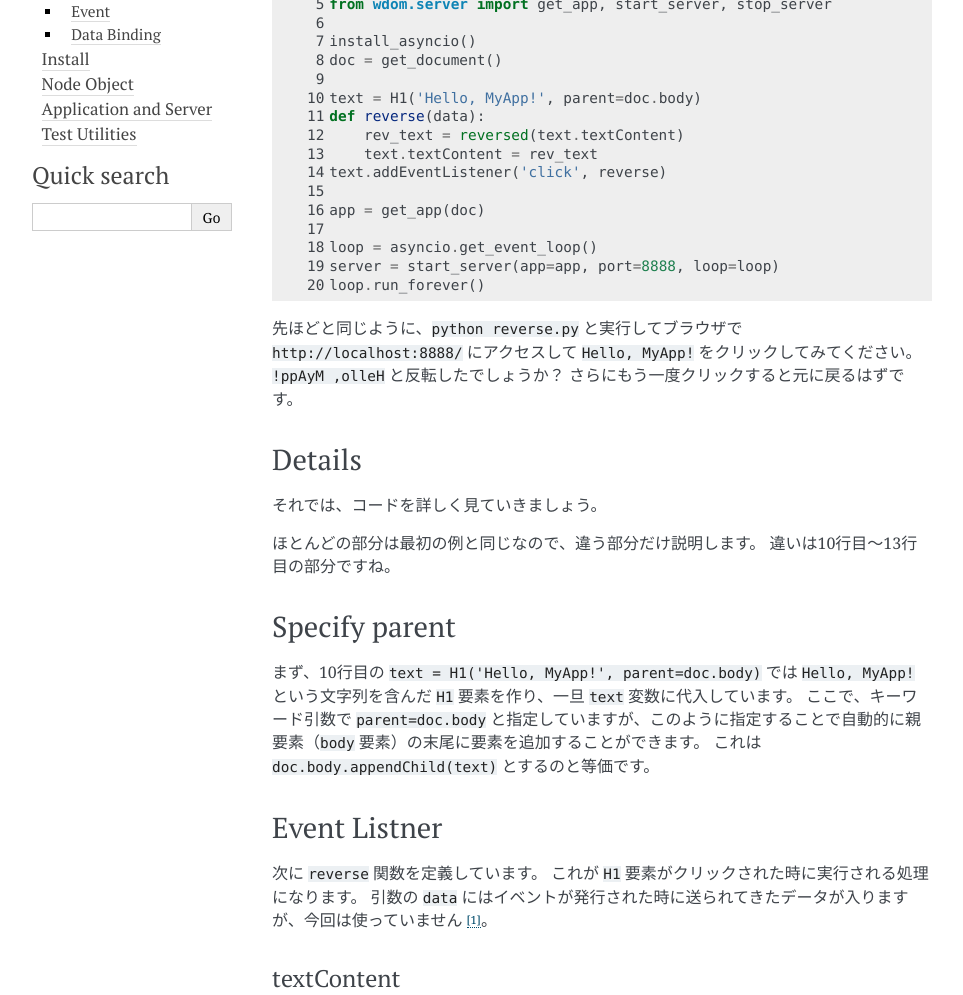
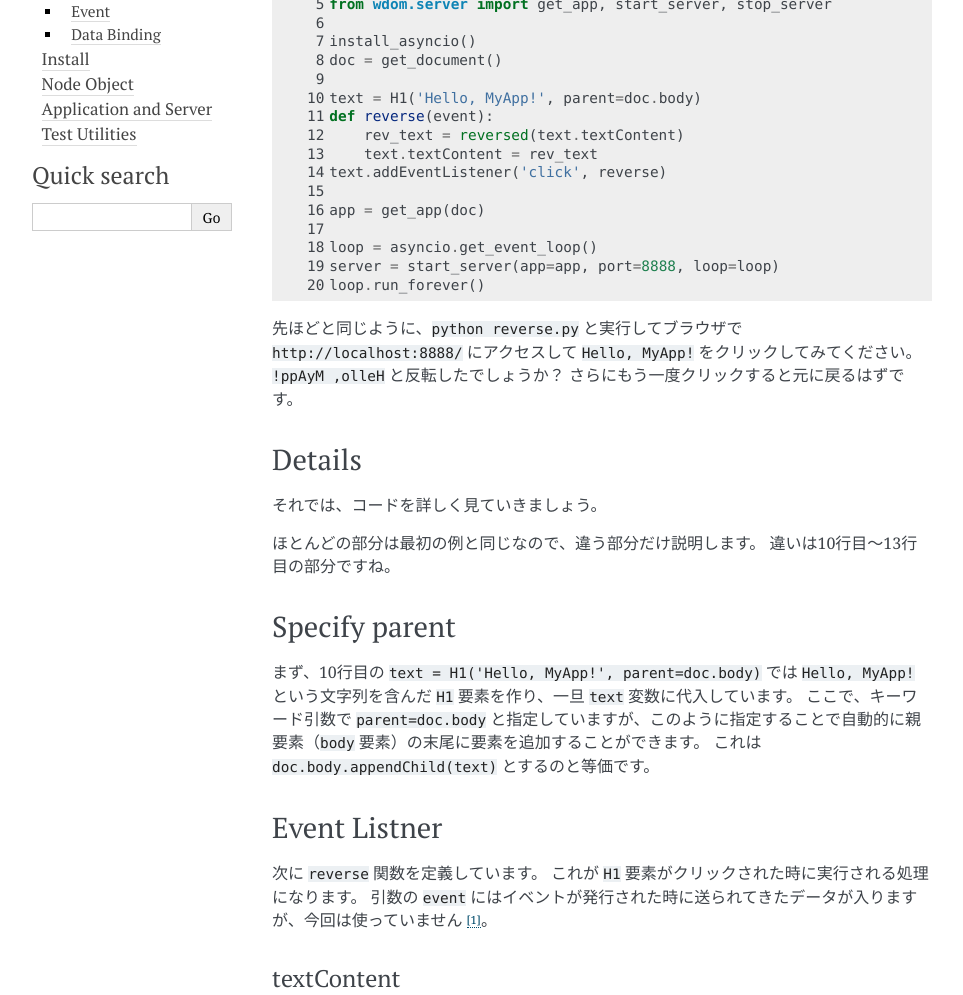
Before and after one commit to miyakogi/wdom, a Sphinx documentation site: the page built from docs/guide/event.rst, in a window 1280 px wide and 1400 px high. Shown: the part 330-1325 px from the top of the window, without its empty margins (148-1111 px from the left). Built offline with Sphinx 7.4.7, drawn with Linux system fonts in a browser that asks for light colours; some web fonts are replaced.

Commit message:
Update document

```diff
--- a/docs/guide/data_binding.rst
+++ b/docs/guide/data_binding.rst
@@ -24,8 +24,8 @@ Data Binding
             self.h2.style = 'border: dotted 1px #999;'
             self.input.addEventListener('input', self.update)
 
-        def update(self, data):
-            self.h2.textContent = data.value
+        def update(self, event):
+            self.h2.textContent = event.value
 
 
     install_asyncio()
--- a/docs/guide/event.rst
+++ b/docs/guide/event.rst
@@ -20,7 +20,7 @@ MyApp!``）がクリックされるたびに反転するようにしてみまし
     doc = get_document()
 
     text = H1('Hello, MyApp!', parent=doc.body)
-    def reverse(data):
+    def reverse(event):
         rev_text = reversed(text.textContent)
         text.textContent = rev_text
     text.addEventListener('click', reverse)
@@ -61,8 +61,8 @@ Event Listner
 
 次に ``reverse`` 関数を定義しています。
 これが ``H1`` 要素がクリックされた時に実行される処理になります。
-引数の ``data``
-にはイベントが発行された時に送られてきたデータが入りますが、今回は使っていません [#data]_。
+引数の ``event``
+にはイベントが発行された時に送られてきたデータが入りますが、今回は使っていません [#event]_。
 
 textContent
 ^^^^^^^^^^^
@@ -98,13 +98,13 @@ addEventListener
 今回は一度 ``def`` 文で関数を定義しましたが、次のように無名関数をつかって関数の定義と登録を一気に行うことも可能です。 ::
 
     text.addEventListener('click',
-        lambda data: text.textContent = reversed(text.textContent))
+        lambda event: text.textContent = reversed(text.textContent))
 
 イベントのあつかいがわかったところで、次はユーザーからのテキスト入力を処理してみましょう。
 
 .. rubric:: 脚注
 
-.. [#data] 使わない場合でも関数呼び出し時に ``data``
+.. [#event] 使わない場合でも関数呼び出し時に ``event``
     引数が渡されるので、引数を一つ取る関数として定義しないとエラーになってしまいます。
 .. [#get_text_content] JavaScript で要素の ``textContent``
     属性にアクセスした時と同じ振る舞いです。
```
Also changed, not shown: 1 other file.
